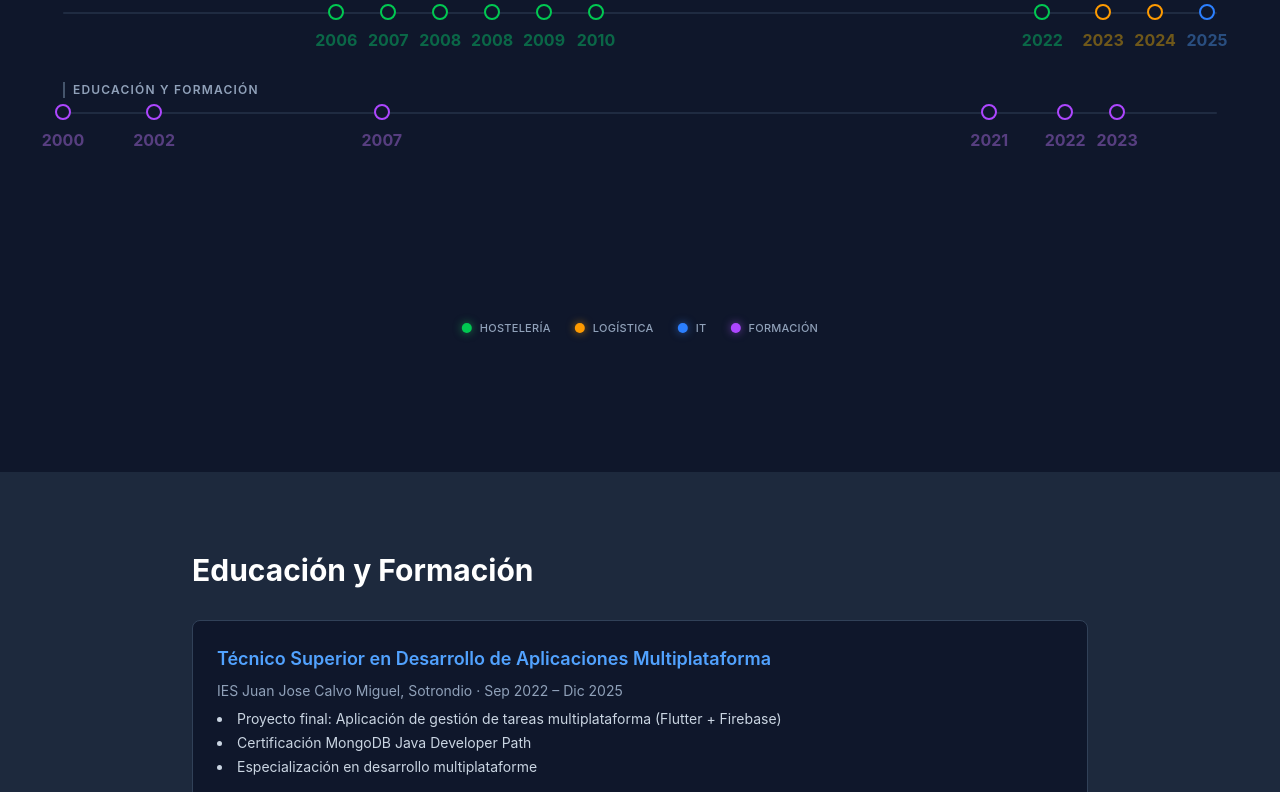
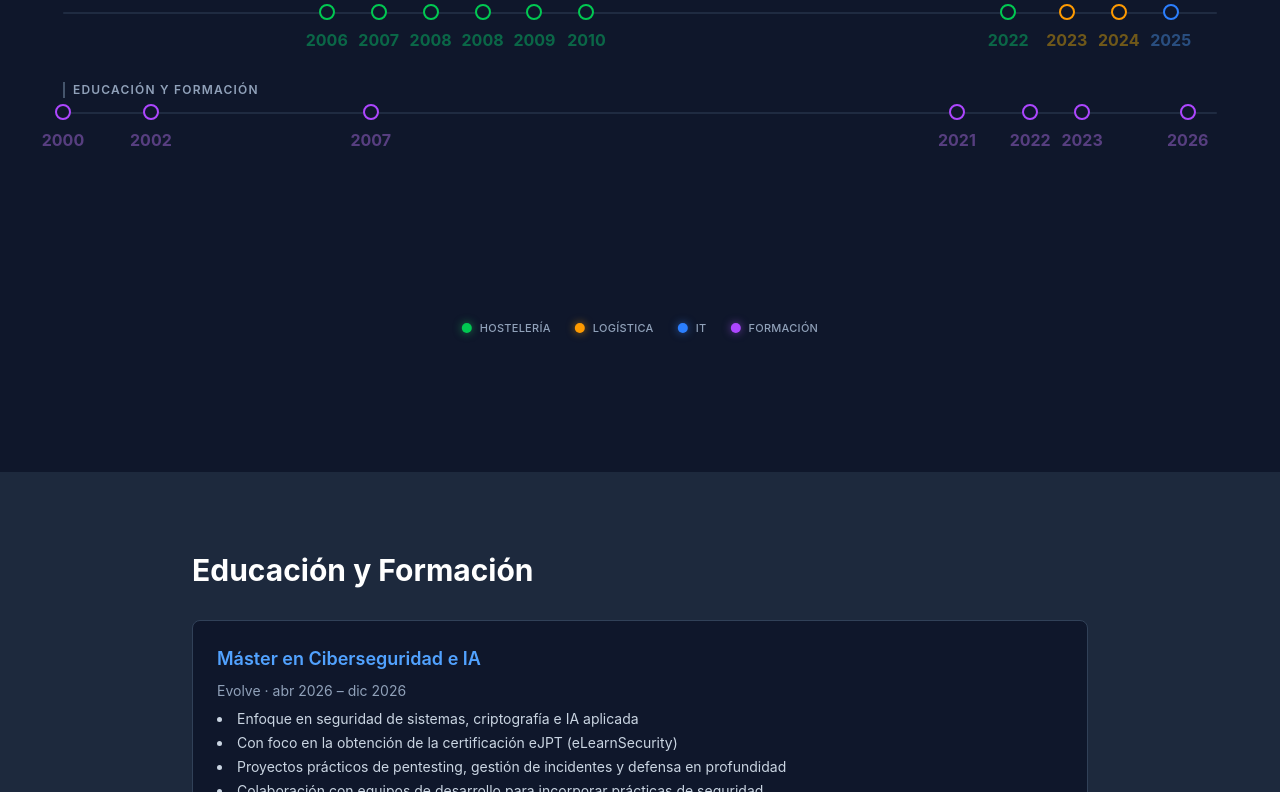
Before and after one commit to Andres-Caso-Iglesias/portafolio, a Next.js app: page / in a window 1280 px wide. Shown: the part 1688-2480 px from the top of the page. Built offline with nearby package versions, Linux system fonts and the light colour scheme.

Commit message:
mejora timeline, ordenado desc educacion

```diff
--- a/src/app/page.tsx
+++ b/src/app/page.tsx
@@ -1,3 +1,4 @@
+"use client";
 import Link from "next/link";
 import Timeline from "@/components/Timeline";
 import { projects } from "@/data/projectsData";
@@ -6,14 +7,10 @@ import EducationSection from "@/components/EducationSection";
 import LanguageSwitch from "@/components/LanguageSwitch";
 import LocaleText from "@/components/LocaleText";
 import ProjectsGrid from "@/components/ProjectsGrid";
-import { useEffect, useState } from "react";
+ // removed unused hooks
 
 export default function Home() {
-  // Lightweight bilingual: rely on client components for runtime language toggle
-  // Default lang is ES; couple with LocaleText and ProjectsGrid for translation
-  // Optionally render a language switch in the header area
-  const [mounted, setMounted] = useState(false);
-  useEffect(() => { setMounted(true); }, []);
+  // Client component: bilingual UI via LanguageSwitch, LocaleText, and ProjectsGrid
   return (
     <main className="min-h-screen">
       {/* Hero Section */}
--- a/src/components/EducationSection.tsx
+++ b/src/components/EducationSection.tsx
@@ -1,14 +1,45 @@
+"use client";
 import { educationData } from "@/data/educationData";
 
 export default function EducationSection() {
+  // Sort education chronologically (oldest first) so Master (2026) appears in its correct position
+  const getYearFromEdu = (edu: typeof educationData[number]) => {
+    const yearMatch = edu.period.match(/(\d{4})/g);
+    if (yearMatch && yearMatch.length > 0) {
+      // take the last year mentioned as the end of the period (or current)
+      return parseInt(yearMatch[yearMatch.length - 1], 10);
+    }
+    return 0;
+  }
+  // Helper to extract start year from a period string like "Sep 2022 – Dic 2025" or similar
+  const extractStartYear = (period?: string) => {
+    if (!period) return 0
+    const m = period.match(/(\d{4})/g)
+    if (m && m.length > 0) {
+      // The first year in the period is the start year
+      return parseInt(m[0], 10)
+    }
+    return 0
+  }
+  const sortedEducation = educationData
+    .slice()
+    .sort((a, b) => {
+      const byEnd = getYearFromEdu(b) - getYearFromEdu(a)
+      if (byEnd !== 0) return byEnd
+      // Tie-breaker: later start year comes first
+      const aStart = extractStartYear(a.period)
+      const bStart = extractStartYear(b.period)
+      return bStart - aStart
+    });
+
   return (
     <section className="py-20 px-6 bg-slate-800">
-      <div className="max-w-4xl mx-auto">
-        <h2 className="text-3xl font-bold mb-8 text-white">
-          Educación y Formación
-        </h2>
+    <div className="max-w-4xl mx-auto">
+      <h2 className="text-3xl font-bold mb-8 text-white">
+        Educación y Formación
+      </h2>
         <div className="space-y-6">
-          {educationData.map((edu) => (
+          {sortedEducation.map((edu) => (
             <div key={edu.id} className="bg-slate-900 rounded-lg p-6 border border-slate-700">
               <h3 className="text-lg font-semibold text-blue-400 mb-2 flex items-center gap-2">
                 {edu.title}
--- a/src/components/LanguageSwitch.tsx
+++ b/src/components/LanguageSwitch.tsx
@@ -24,7 +24,7 @@ export default function LanguageSwitch() {
       className="px-3 py-1 border border-slate-500 rounded text-sm text-slate-100 bg-slate-800 hover:bg-slate-700"
       title="Change language"
     >
-      {lang === 'es' ? 'ES' : 'EN'}
+      ES/EN
     </button>
   )
 }
--- a/src/components/LocaleText.tsx
+++ b/src/components/LocaleText.tsx
@@ -16,6 +16,17 @@ export default function LocaleText({ es, en, className }: Props) {
     } catch {}
   }, [])
 
+  React.useEffect(() => {
+    const onLangChanged = () => {
+      try {
+        const v = localStorage.getItem('lang') as 'es'|'en' | null
+        if (v === 'es' || v === 'en') setLang(v)
+      } catch {}
+    }
+    window.addEventListener('langChanged', onLangChanged as any)
+    return () => window.removeEventListener('langChanged', onLangChanged as any)
+  }, [])
+
   return (
     <span className={className}>{lang === 'en' ? en : es}</span>
   )
--- a/src/data/educationData.ts
+++ b/src/data/educationData.ts
@@ -9,6 +9,18 @@ export interface EducationItem {
 export const educationData: EducationItem[] = [
   {
     id: "1",
+    title: "Máster en Ciberseguridad e IA",
+    institution: "Evolve",
+    period: "abr 2026 – dic 2026",
+    details: [
+      "Enfoque en seguridad de sistemas, criptografía e IA aplicada",
+      "Con foco en la obtención de la certificación eJPT (eLearnSecurity)",
+      "Proyectos prácticos de pentesting, gestión de incidentes y defensa en profundidad",
+      "Colaboración con equipos de desarrollo para incorporar prácticas de seguridad",
+    ]
+  },
+  {
+    id: "2",
     title: "Técnico Superior en Desarrollo de Aplicaciones Multiplataforma",
     institution: "IES Juan Jose Calvo Miguel, Sotrondio",
     period: "Sep 2022 – Dic 2025",
@@ -19,7 +31,7 @@ export const educationData: EducationItem[] = [
     ]
   },
   {
-    id: "2",
+    id: "3",
     title: "Formación Práctica en Desarrollo de Software",
     institution: "Mecalux Software Solutions",
     period: "oct 2025 – dic 2025",
@@ -33,7 +45,7 @@ export const educationData: EducationItem[] = [
     ]
   },
   {
-    id: "3",
+    id: "4",
     title: "Administración de servicios de internet",
     institution: "Mentiona",
     period: " ene 2021 – oct 2021",
@@ -45,7 +57,7 @@ export const educationData: EducationItem[] = [
     ]
   },
   {
-    id: "4",
+    id: "5",
     title: "Experiencia Profesional Liderazgo Técnico",
     institution: "Sector Hostelería y Logística",
     period: "2003 – 2020",
@@ -55,17 +67,5 @@ export const educationData: EducationItem[] = [
       "Optimización de procesos logísticos",
       "Formación continua en gestión y liderazgo en hosteleria"
     ]
-  },
-  {
-    id: "5",
-    title: "Máster en Ciberseguridad e IA",
-    institution: "Evolve",
-    period: "abr 2026 – presente",
-    details: [
-      "Enfoque en seguridad de sistemas, criptografía e IA aplicada",
-      "Con foco en la obtención de la certificación eJPT (eLearnSecurity)",
-      "Proyectos prácticos de pentesting, gestión de incidentes y defensa en profundidad",
-      "Colaboración con equipos de desarrollo para incorporar prácticas de seguridad",
-    ]
   }
 ];
--- a/src/data/timelineData.ts
+++ b/src/data/timelineData.ts
@@ -154,9 +154,16 @@ export const rawTimelineData: TimelineItem[] = [
     startDateStr: "oct. 2025",
     endDateStr: "ene. 2026",
     year: "2025",
-
     expTitle: "Intenship developer",
     expSubtitle: "Mecalux",
     expColor: "blue" as const,
   },
+  {
+    id: 17,
+    startDateStr: "abr. 2026",
+    endDateStr: "dic. 2026",
+    year: "2026",
+    eduTitle: "Máster en Ciberseguridad e IA",
+    eduSubtitle: "Evolve",
+  },
 ];
--- a/src/lib/timelineUtils.ts
+++ b/src/lib/timelineUtils.ts
@@ -99,28 +99,41 @@ export function calculateTimelinePositions(items: TimelineItem[]): TimelineItem[
   });
 
   // Find the earliest and latest dates to normalize positions
-  const allDates = timelineData.flatMap(item => [
-    parseSpanishDate(item.startDateStr)!,
-    parseSpanishDate(item.endDateStr)!
+  const allDatesRaw = timelineData.flatMap(item => [
+    parseSpanishDate(item.startDateStr),
+    parseSpanishDate(item.endDateStr)
   ]);
 
+  // Filter out any nulls to avoid runtime errors when reading .year
+  const allDates = allDatesRaw.filter((d): d is { year: number; month: number } => d != null);
+
+  const minYear = Math.min(...allDates.map(d => d.year));
+  // For min month, consider entries that have the min year
   const minDate = {
-    year: Math.min(...allDates.map(d => d.year)),
-    month: Math.min(...allDates.filter(d => d.year === Math.min(...allDates.map(d => d.year))).map(d => d.month))
+    year: minYear,
+    month: Math.min(
+      ...allDates.filter(d => d.year === minYear).map(d => d.month)
+    )
   };
 
+  const maxYear = Math.max(...allDates.map(d => d.year));
   const maxDate = {
-    year: Math.max(...allDates.map(d => d.year)),
-    month: Math.max(...allDates.filter(d => d.year === Math.max(...allDates.map(d => d.year))).map(d => d.month))
+    year: maxYear,
+    month: Math.max(
+      ...allDates.filter(d => d.year === maxYear).map(d => d.month)
+    )
   };
 
   const totalMonths = (maxDate.year - minDate.year) * 12 + (maxDate.month - minDate.month);
 
   // Calculate normalized positions (0-100%)
   const positionedTimelineData = timelineData.map(item => {
-    const startDate = parseSpanishDate(item.startDateStr)!;
-    const endDate = parseSpanishDate(item.endDateStr)!;
+    const startDate = parseSpanishDate(item.startDateStr);
+    const endDate = parseSpanishDate(item.endDateStr);
 
+    if (!startDate || !endDate) {
+      return { ...item, startPos: 0, endPos: 0 };
+    }
     const startMonthsFromMin = (startDate.year - minDate.year) * 12 + (startDate.month - minDate.month);
     const endMonthsFromMin = (endDate.year - minDate.year) * 12 + (endDate.month - minDate.month);
 
```
Lines whose indentation alone changed are shown as unchanged.
